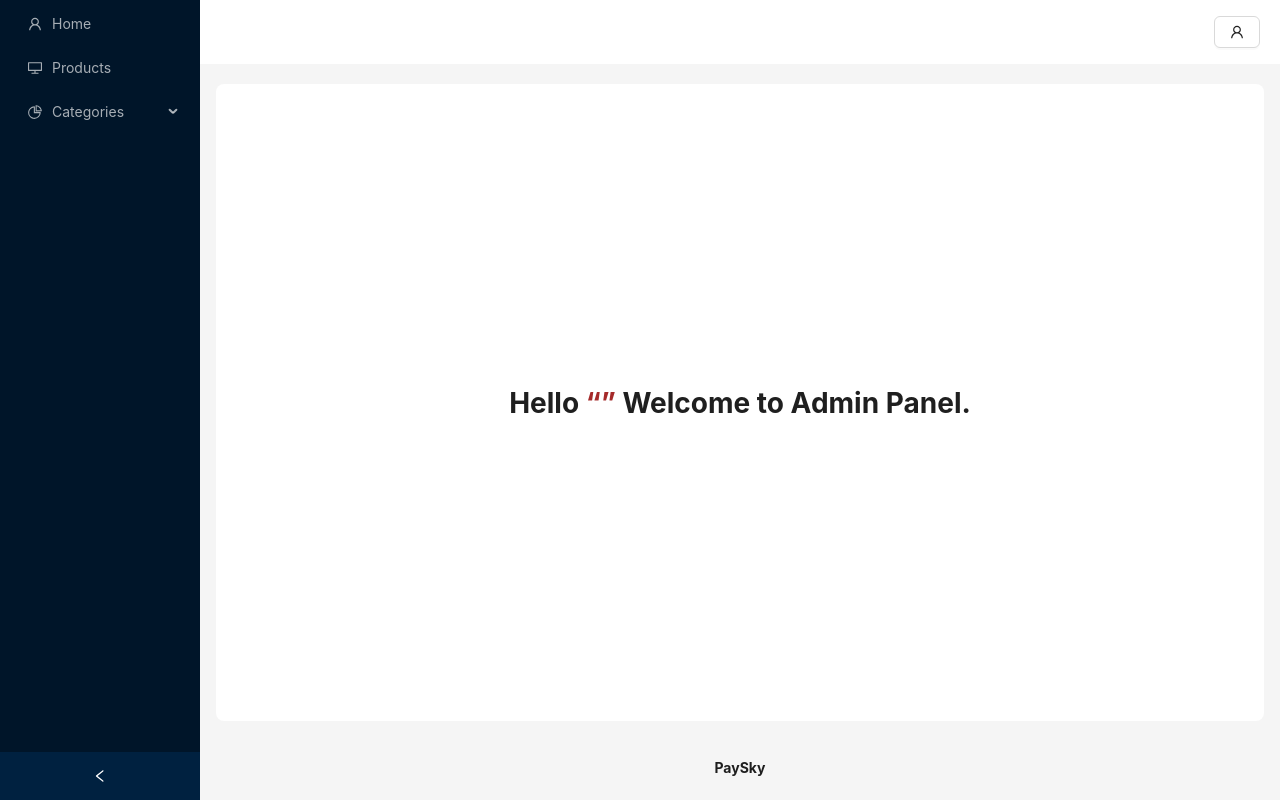
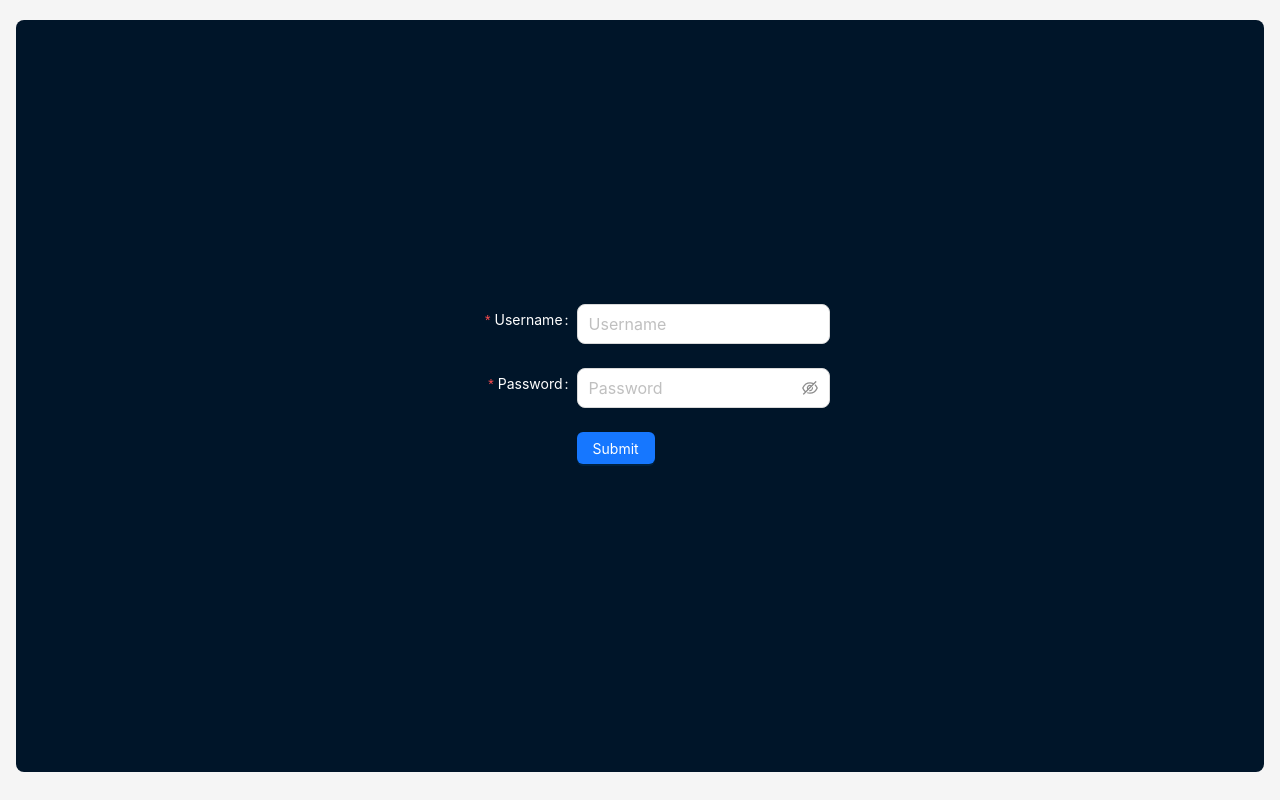
Before and after one commit to dinahagar/Admin-Panel, a React (Create React App) app: page / in a window 1280 px wide. Built offline with nearby package versions, Linux system fonts and the light colour scheme.

Commit message:
set login page as the default route

```diff
--- a/src/App.tsx
+++ b/src/App.tsx
@@ -22,8 +22,8 @@
           <Layout>
             <Header />
             <Routes>
-              <Route path="/login" element={<Login />} />
-              <Route path="/" element={<Home />} />
+              <Route path="/" element={<Login />} />
+              <Route path="/home" element={<Home />} />
               <Route path="/products" element={<Products />} />
               <Route path="/categories" element={<Categories />} />
               <Route path="/category/:category" element={<CategoryProducts />} />
--- a/src/Pages/Home/componenets/Header.tsx
+++ b/src/Pages/Home/componenets/Header.tsx
@@ -10,7 +10,7 @@
         {
           key: '1',
           label: (
-            <Link to='/login' onClick={() => {
+            <Link to='/' onClick={() => {
               localStorage.removeItem('token')
               localStorage.removeItem('username')
             }}>Logout</Link>
@@ -20,7 +20,7 @@
 
     return (
       <>
-        {location.pathname !== "/login" && (
+        {location.pathname !== "/" && (
           <StyledHeader>
               <Dropdown menu={{ items }} placement="bottom">
                   <Button><UserOutlined /></Button>
--- a/src/Pages/Home/componenets/Sidebar.tsx
+++ b/src/Pages/Home/componenets/Sidebar.tsx
@@ -11,8 +11,8 @@
 
     const items = [
         {
-            key: '/',
-            label: <Link to='/'>Home</Link>,
+            key: '/home',
+            label: <Link to='/home'>Home</Link>,
             icon: <UserOutlined />,
         },
         {
@@ -51,7 +51,7 @@
 
     return (
         <>
-            {location.pathname !== "/login" && (
+            {location.pathname !== "/" && (
             <Sider
                 collapsible
                 breakpoint="sm"
--- a/src/Pages/Login/Login.tsx
+++ b/src/Pages/Login/Login.tsx
@@ -32,7 +32,7 @@
         .then((res) => {
             localStorage.setItem('token', res.token)
             localStorage.setItem('username', username)
-            navigate('/')
+            navigate('/home')
             toast.success('Welcome');
         })
         .catch((error) => toast.error(error))
```
